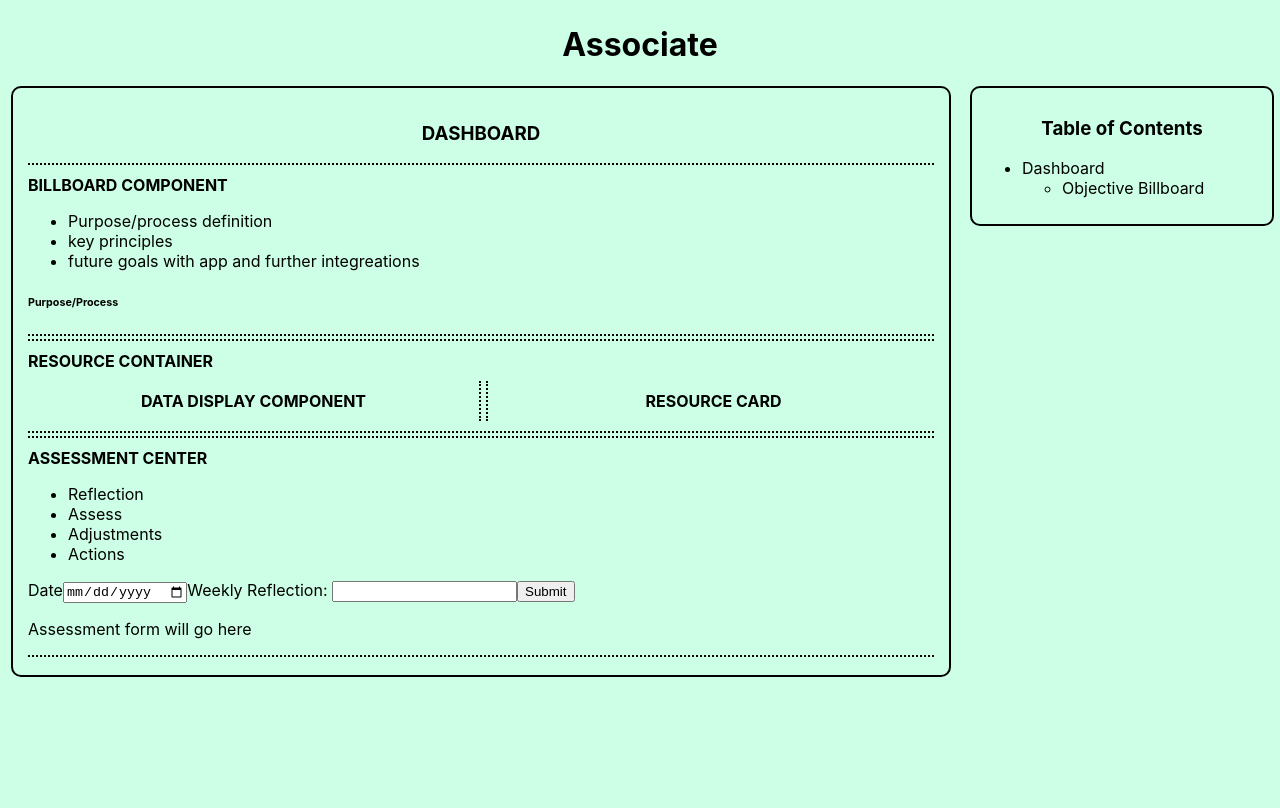
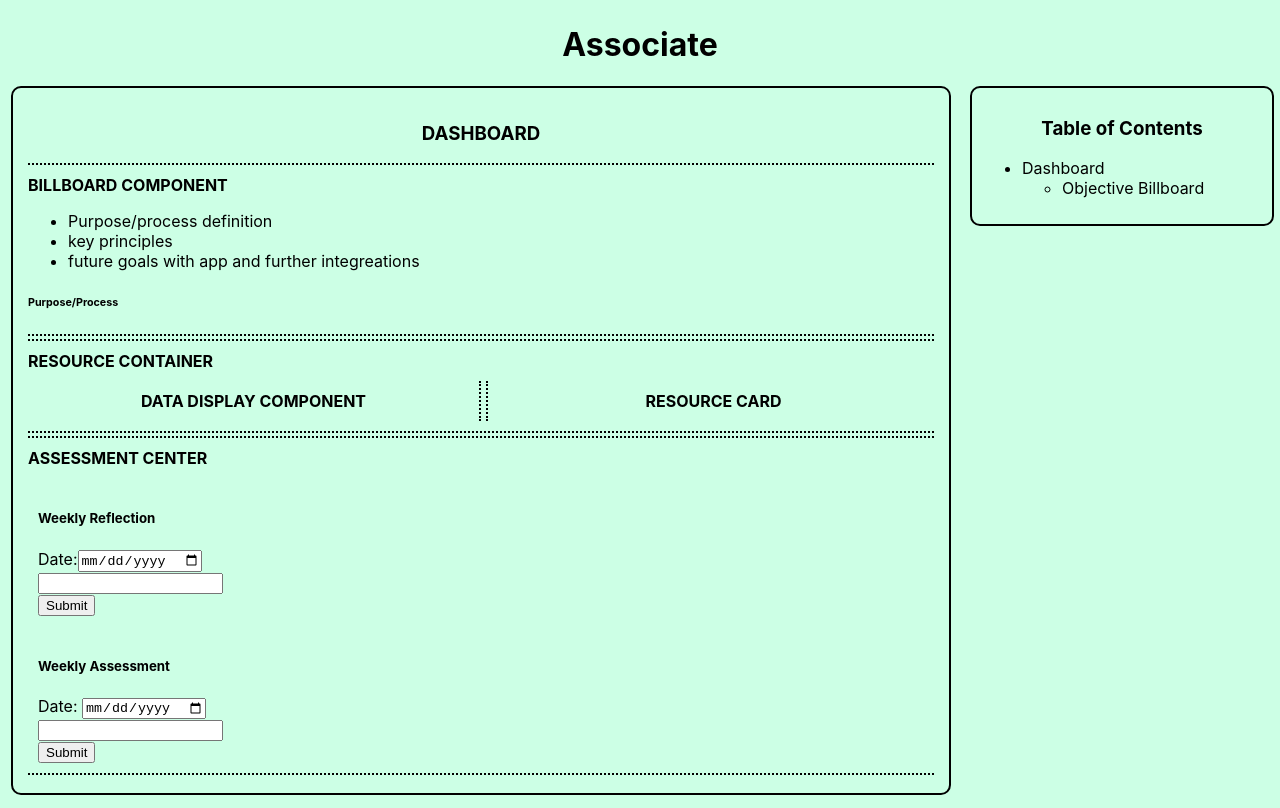
Before and after one commit to jpersons24/associate, a React (Create React App) app in the folder associate-frontend/: page / in a window 1280 px wide. Built offline with nearby package versions, Linux system fonts and the light colour scheme; no server answers.

Commit message:
more form changes

```diff
--- a/associate-frontend/src/App.css
+++ b/associate-frontend/src/App.css
@@ -114,13 +114,25 @@
 
 /* ************ assessment container ************** */
 
-.assessment {
+.assessment-center {
   margin: 3px 0;
   border-top: 2px dotted black;
   border-bottom: 2px dotted black;
 }
 
-.assessment h4 {
+.assessment-center h4 {
   margin: 10px 0;
   text-transform: uppercase;
 }
+
+/* ************ reflection form ************** */
+
+.reflection {
+  padding: 10px;
+}
+
+/* ************ assessment form ************** */
+
+.assessment {
+  padding: 10px;
+}
--- a/associate-frontend/src/components/Assessment.js
+++ b/associate-frontend/src/components/Assessment.js
@@ -1,46 +1,43 @@
-import React, { useState } from 'react'
+import React, { useState } from 'react';
 
 const Assessment = () => {
 
-	const [formData, setFormData] = useState({
-		reflection: "",
-		date: ""
-	})
-	console.log(formData)
+  const [formData, setFormData] = useState({
+    date: "",
+    assessment: "",
+  })
 
-	function reflectionChange(e) {
-		setFormData({ ...formData, [e.target.name]: e.target.value})
-	}
+  function handleChange(e) {
+    setFormData({ ...formData, [e.target.name]: e.target.value})
+    console.log(formData)
+  }
 
+  function handleSubmit(e) {
+    e.preventDefault()
+  }
 
   return (
 		<div className="assessment">
-			<h4>Assessment Center</h4>
-			<ul>
-				<li>Reflection</li>
-				<li>Assess</li>
-				<li>Adjustments</li>
-				<li>Actions</li>
-			</ul>
-			<div className="form-container">
-				<form className="reflection-form">
-					<label>Date</label>
+			<div className="assessment-form">
+				<h5>Weekly Assessment</h5>
+				<form onSubmit={handleSubmit}>
+					<label>Date: </label>
 					<input
 						type="date"
 						name="date"
 						value={formData.date}
-						onChange={reflectionChange}
+						onChange={handleChange}
 					/>
-					<label>Weekly Reflection: </label>
+					<br></br>
 					<input
 						type="text"
-						name="reflection"
-						value={formData.reflection}
-						onChange={reflectionChange}
+						name="assessment"
+						value={formData.assessment}
+						onChange={handleChange}
 					/>
+					<br></br>
 					<input type="submit" />
 				</form>
-				<p>Assessment form will go here</p>
 			</div>
 		</div>
 	);
--- /dev/null
+++ b/associate-frontend/src/components/AssessmentCenter.js
@@ -0,0 +1,19 @@
+import React from 'react'
+import Reflection from './Reflection';
+import Assessment from './Assessment';
+
+const AssessmentCenter = () => {
+
+
+  return (
+		<div className="assessment-center">
+			<h4>Assessment Center</h4>
+			<div className="form-container">
+				<Reflection />
+				<Assessment />
+			</div>
+		</div>
+	);
+}
+
+export default AssessmentCenter;
--- a/associate-frontend/src/components/Dashboard.js
+++ b/associate-frontend/src/components/Dashboard.js
@@ -1,7 +1,7 @@
 import React from 'react';
 import Billboard from './Billboard';
 import ResourceContainer from './ResourceContainer';
-import Assessment from './Assessment';
+import AssessmentCenter from './AssessmentCenter';
 
 const Dashboard = () => {
   return (
@@ -9,7 +9,7 @@ const Dashboard = () => {
       <h3>dashboard</h3>
       <Billboard />
       <ResourceContainer />
-      <Assessment />
+      <AssessmentCenter />
     </div>
   )
 }
--- /dev/null
+++ b/associate-frontend/src/components/Reflection.js
@@ -0,0 +1,47 @@
+import React, { useState } from 'react'
+
+const Reflection = () => {
+
+  const [formData, setFormData] = useState({
+		reflection: "",
+		date: "",
+	});
+
+	function handleChange(e) {
+		setFormData({ ...formData, [e.target.name]: e.target.value });
+		console.log(formData)
+	}
+
+	function handleSubmit(e) {
+		e.preventDefault();
+	}
+
+
+  return (
+		<div className="reflection">
+			<div className="reflection-form">
+				<h5>Weekly Reflection</h5>
+				<form onSubmit={handleSubmit}>
+					<label>Date:</label>
+					<input
+						type="date"
+						name="date"
+						value={formData.date}
+						onChange={handleChange}
+					/>
+					<br></br>
+					<input
+						type="text"
+						name="reflection"
+						value={formData.reflection}
+						onChange={handleChange}
+					/>
+					<br></br>
+					<input type="submit" />
+				</form>
+			</div>
+		</div>
+	);
+}
+
+export default Reflection;
```
